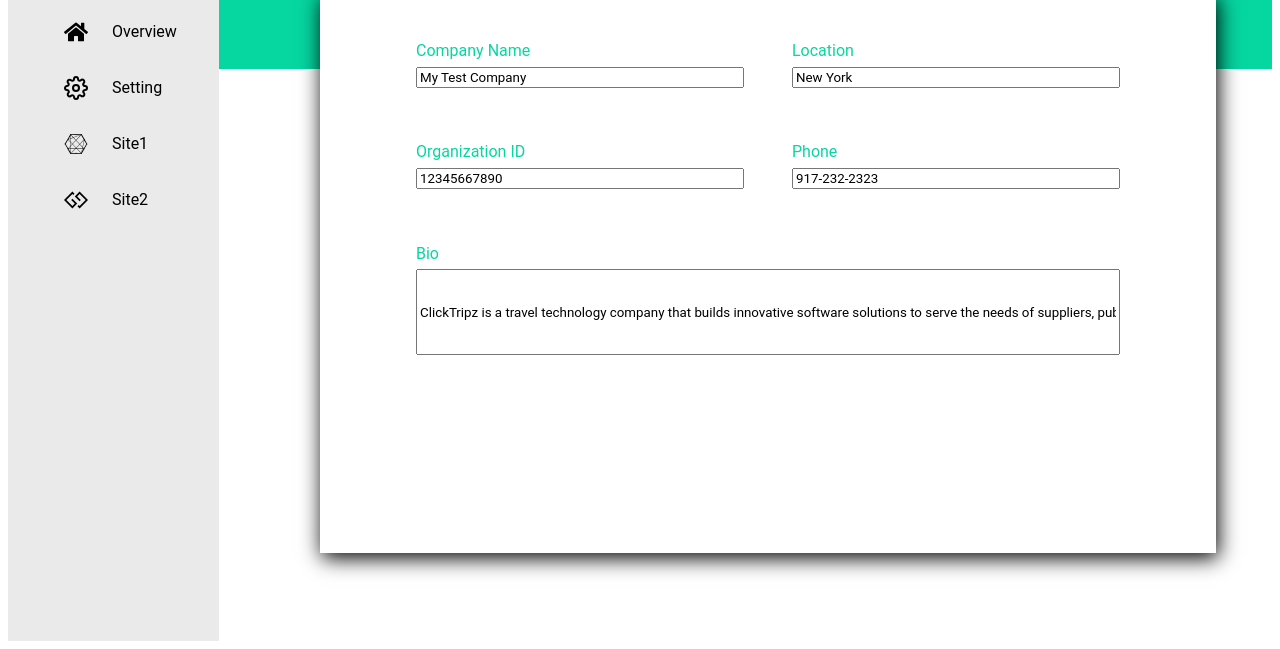
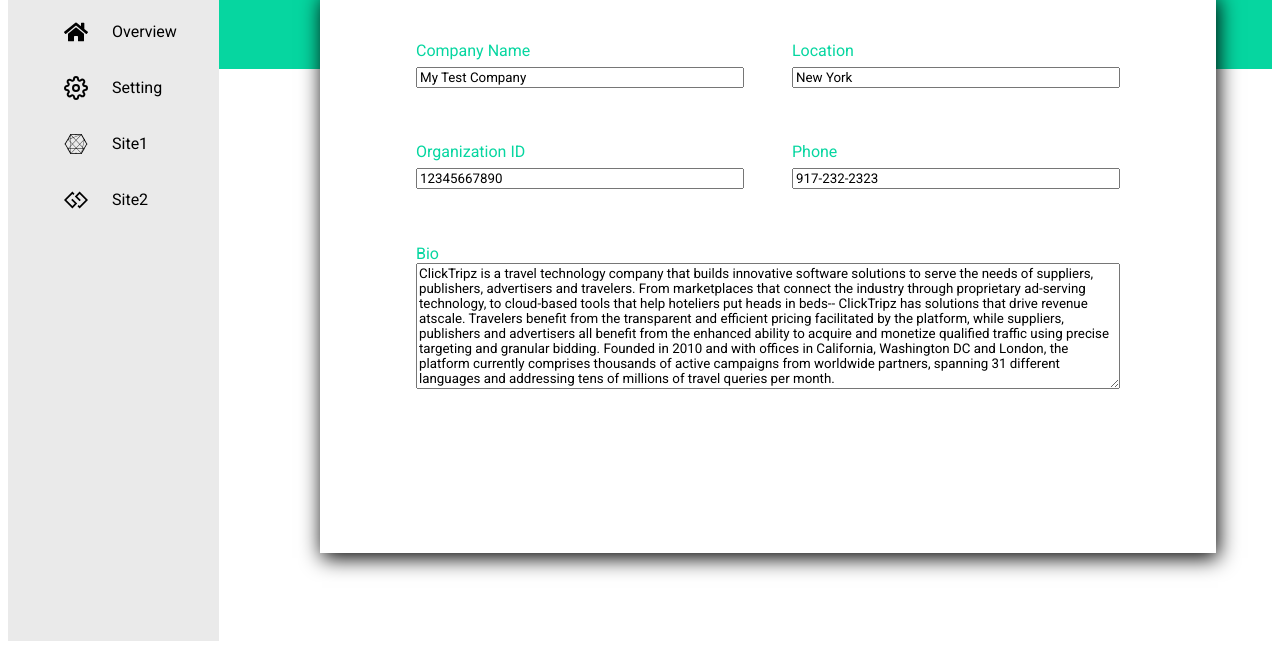
Before and after one commit to YizhuoZhang3/ClickTripz_FrontEnd, a React app: page / in a window 1280 px wide. Shown: the part 167-816 px from the top of the page. Built offline with nearby package versions, Linux system fonts and the light colour scheme.

Commit message:
set font family

```diff
--- a/public/index.html
+++ b/public/index.html
@@ -4,6 +4,7 @@
     <title>ClickTripz</title>
     <link rel="stylesheet" href="/style.css" />
     <link rel="stylesheet" href="path/to/font-awesome/css/font-awesome.min.css">
+    <link href="https://fonts.googleapis.com/css2?family=Roboto:ital,wght@0,400;0,500;0,700;0,900;1,700&display=swap" rel="stylesheet">
   </head>
   <body>
     <div id="root"></div>
--- a/public/style.css
+++ b/public/style.css
@@ -1,5 +1,5 @@
 * {
-  font-family: "Roboto";
+  font-family: 'Roboto', sans-serif;
 }
 
 body{
@@ -93,6 +93,6 @@
   grid-column: 1/3;
 }
 
-#bio-input{
-  height: 10vh;
+.content textarea{
+  height: 15vh;
 }
--- a/src/components/Home.js
+++ b/src/components/Home.js
@@ -67,7 +67,7 @@
           <input type="tel" name="phoneNumber" value={phoneNumber} onChange={handleChange}/></label>
 
           <label id="bio" htmlFor="bio">Bio
-          <input id="bio-input" type="text" name="bio" value={bio} onChange={handleChange}/></label>
+          <textarea type="text" name="bio" value={bio} onChange={handleChange}/></label>
 
         </form>
       </div>
```
